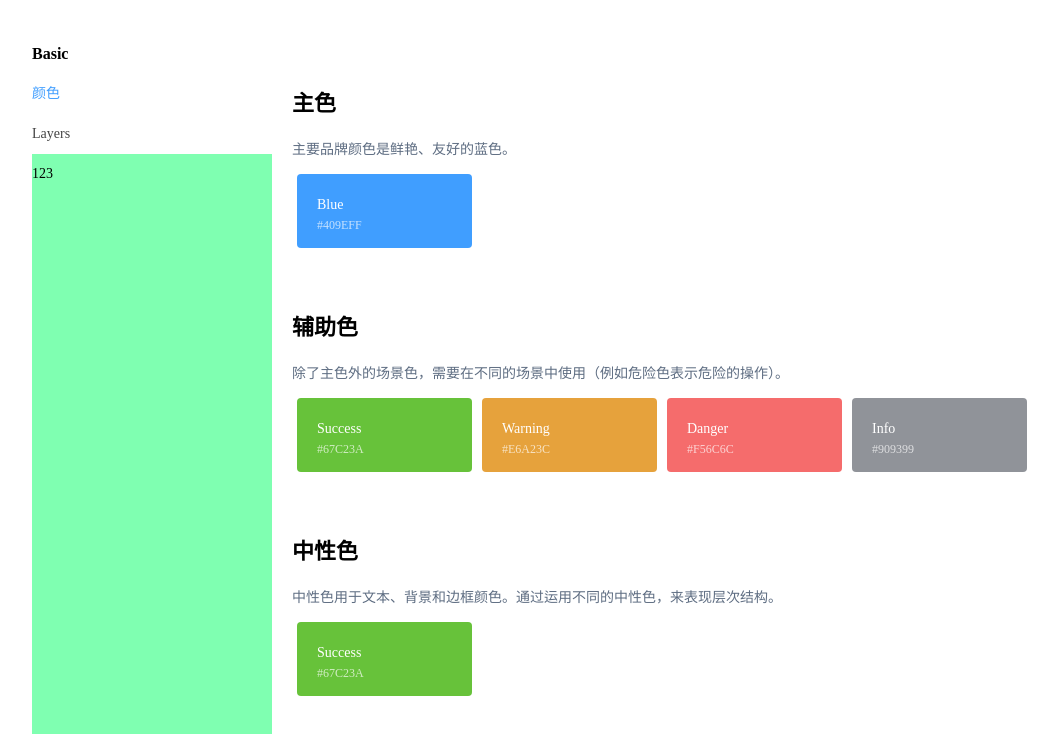
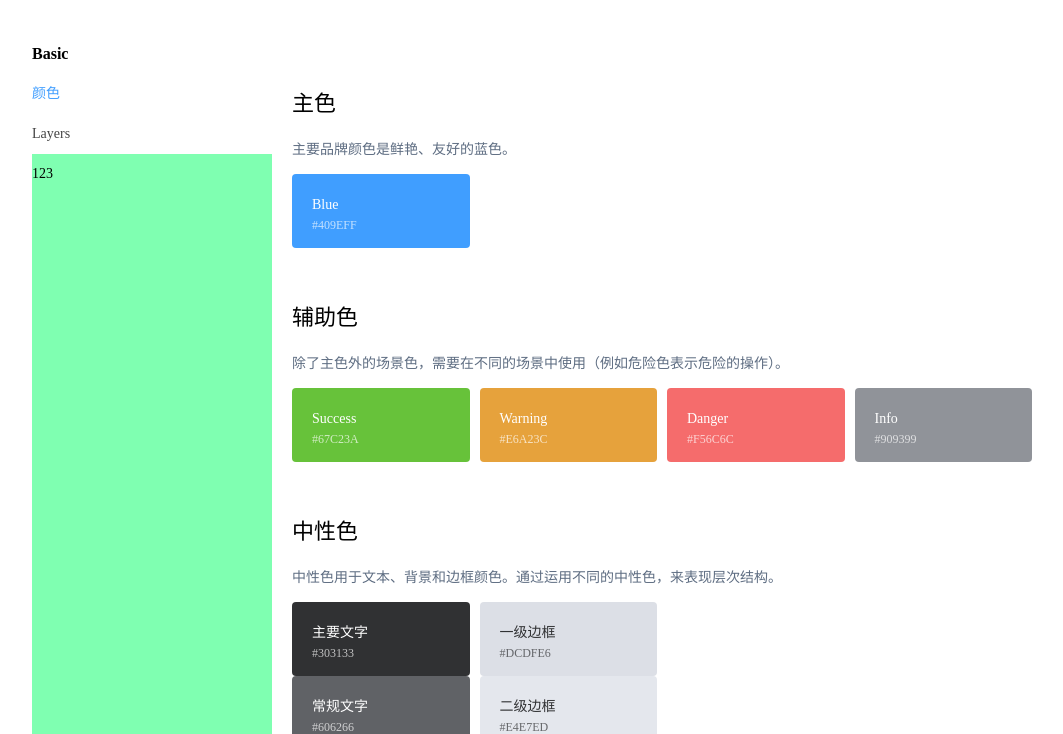
Before and after one commit to tysunshine/simple-ui, a website: page src/manual/manual.html in a window 1280 px wide. Shown: the part 66-800 px from the top of the page, without its empty margins (108-1171 px from the left). Drawn offline with nearby package versions, Linux system fonts and the light colour scheme; files that its build step writes are made by us from their sources.

Commit message:
整理manual手册

```diff
--- a/package.json
+++ b/package.json
@@ -12,6 +12,7 @@
   "devDependencies": {
     "bootstrap": "^4.1.3",
     "gulp": "^3.9.1",
+    "gulp-connect": "^5.6.1",
     "gulp-sass": "^4.0.2"
   }
 }
--- /dev/null
+++ b/src/manual/cont/basicColor.js
@@ -0,0 +1,82 @@
+var contTmp = `
+<h3>主色</h3>
+<p>主要品牌颜色是鲜艳、友好的蓝色。</p>
+<div class="sp-row color-row">
+	<div class="color-col sp-col-6 sp-col-cx-12">
+		<div class="demo-color-box bg-blue">
+			Blue
+			<div>#409EFF</div>
+		</div>
+	</div>
+</div>
+
+<h3>辅助色</h3>
+<p>除了主色外的场景色，需要在不同的场景中使用（例如危险色表示危险的操作）。</p>
+<div class="sp-row color-row">
+	<div class="color-col sp-col-6 sp-col-cx-12">
+		<div class="demo-color-box bg-success">
+			Success
+			<div>#67C23A</div>
+		</div>
+	</div>
+	<div class="color-col sp-col-6 sp-col-cx-12">
+		<div class="demo-color-box bg-warning">
+			Warning
+			<div>#E6A23C</div>
+		</div>
+	</div>
+	<div class="color-col sp-col-6 sp-col-cx-12">
+		<div class="demo-color-box bg-danger">
+			Danger
+			<div>#F56C6C</div>
+		</div>
+	</div>
+	<div class="color-col sp-col-6 sp-col-cx-12">
+		<div class="demo-color-box bg-info">
+			Info
+			<div>#909399</div>
+		</div>
+	</div>
+</div>
+
+<h3>中性色</h3>
+<p>中性色用于文本、背景和边框颜色。通过运用不同的中性色，来表现层次结构。</p>
+<div class="sp-row color-row">
+	<div class="color-col sp-col-6">
+		<div class="demo-color-box bg-text-primary">
+			主要文字
+			<div>#303133</div>
+		</div>
+		<div class="demo-color-box bg-text-regular">
+			常规文字
+			<div>#606266</div>
+		</div>
+		<div class="demo-color-box bg-text-secondary">
+			次要文字
+			<div>#909399</div>
+		</div>
+		<div class="demo-color-box bg-text-placeholder">
+			占位文字
+			<div>#C0C4CC</div>
+		</div>
+	</div>
+	<div class="color-col sp-col-6">
+		<div class="demo-color-box bg-border-base">
+			一级边框
+			<div>#DCDFE6</div>
+		</div>
+		<div class="demo-color-box bg-border-light">
+			二级边框
+			<div>#E4E7ED</div>
+		</div>
+		<div class="demo-color-box bg-border-lighter">
+			三级边框
+			<div>#EBEEF5</div>
+		</div>
+		<div class="demo-color-box bg-border-extra-light">
+			四级边框
+			<div>#F2F6FC</div>
+		</div>
+	</div>
+</div>
+`;
--- /dev/null
+++ b/src/manual/cont/basicLayers.js
@@ -0,0 +1,3 @@
+var contTmp = `
+<p>我是Layers栅格系统</p>
+`;
--- a/src/manual/manual.css
+++ b/src/manual/manual.css
@@ -11,22 +11,34 @@
 .main .left-cont dd {font-size: 14px;color: #444;cursor: pointer;}
 .main .left-cont dd:hover {color: #409EFF;}
 .main .left-cont dd.is-checked {color: #409EFF;}
-.main .right-cont {float: left;padding-left: 20px;width: calc(100% - 240px);box-sizing: border-box; overflow: auto;}
+.main .right-cont {float: left;padding-left: 20px;padding-bottom:100px;width: calc(100% - 240px);box-sizing: border-box;
+	overflow-y: auto;overflow-x:hidden;}
 .main .right-cont .link-cont {display: none;}
 .main .right-cont .link-cont.is-checked {display: block;}
 
 .cs {height: 1000px;background: rgba(0, 255, 100, .5);}
 
 /*cont内容样式*/
-h3 {margin: 55px 0 20px;font-size: 22px;line-height: 30px;}
+h3 {margin: 55px 0 20px;font-size: 22px;line-height: 30px;font-weight:normal;}
 p {margin: 14px 0;font-size: 14px;color: #5e6d82;}
-.demo-color-box {margin: 0 0 10px 5px;padding: 20px;width: calc(100% - 10px);height: 74px;border-radius: 4px;box-sizing: border-box;color: #fff;}
+.color-row {margin-left: -5px;margin-right: -5px;}
+.color-col {padding: 0 5px;}
+.demo-color-box {padding: 20px;width: 100%;height: 74px;border-radius: 4px;box-sizing: border-box;color: #fff;}
 .demo-color-box div {font-size: 12px;opacity: .69;}
 .bg-blue {background: #409EFF;}
 .bg-success {background: #67C23A;}
 .bg-warning {background: #E6A23C;}
 .bg-danger {background: #F56C6C;}
 .bg-info {background: #909399;}
+.bg-text-primary {background: #303133;}
+.bg-text-regular {background: #606266;}
+.bg-text-secondary {background: #909399;}
+.bg-text-placeholder {background: #C0C4CC;}
+.bg-border-base {background: #DCDFE6; color: #303133;}
+.bg-border-light {background: #E4E7ED; color: #303133;}
+.bg-border-lighter {background: #EBEEF5; color: #303133;}
+.bg-border-extra-light {background: #F2F6FC; color: #303133;}
+
 
 @media only screen and (max-width: 768px) {
 	.content {max-width: 100%; padding: 0 10px; box-sizing: border-box;}
--- a/src/manual/manual.html
+++ b/src/manual/manual.html
@@ -22,64 +22,9 @@
 					</dl>
 					<div class="cs">123</div>
 				</div>
-				<div class="right-cont">
-					<div class="link-cont is-checked"  contname="basicColor">
-						<h3>主色</h3>
-						<p>主要品牌颜色是鲜艳、友好的蓝色。</p>
-						<div class="sp-row">
-							<div class="sp-col-6 sp-col-cx-12">
-								<div class="demo-color-box bg-blue">
-									Blue
-									<div>#409EFF</div>
-								</div>
-							</div>
-						</div>
-
-						<h3>辅助色</h3>
-						<p>除了主色外的场景色，需要在不同的场景中使用（例如危险色表示危险的操作）。</p>
-						<div class="sp-row">
-							<div class="sp-col-6 sp-col-cx-12">
-								<div class="demo-color-box bg-success">
-									Success
-									<div>#67C23A</div>
-								</div>
-							</div>
-							<div class="sp-col-6 sp-col-cx-12">
-								<div class="demo-color-box bg-warning">
-									Warning
-									<div>#E6A23C</div>
-								</div>
-							</div>
-							<div class="sp-col-6 sp-col-cx-12">
-								<div class="demo-color-box bg-danger">
-									Danger
-									<div>#F56C6C</div>
-								</div>
-							</div>
-							<div class="sp-col-6 sp-col-cx-12">
-								<div class="demo-color-box bg-info">
-									Info
-									<div>#909399</div>
-								</div>
-							</div>
-						</div>
-
-						<h3>中性色</h3>
-						<p>中性色用于文本、背景和边框颜色。通过运用不同的中性色，来表现层次结构。</p>
-						<div class="sp-row">
-							<div class="sp-col-6">
-								<div class="demo-color-box bg-success">
-									Success
-									<div>#67C23A</div>
-								</div>
-							</div>
-						</div>
-					</div>
-					<div class="link-cont" contname="basicLayers">我是Layers栅格系统</div>
-				</div>
+				<div class="right-cont"></div>
 			</div>
 		</div>
-
 
 		<script src="lib/getViewPort.js"></script>
 		<script src="lib/getDistanceBody.js"></script>
--- a/src/manual/manual.js
+++ b/src/manual/manual.js
@@ -1,21 +1,31 @@
-window.onload = function () {
+var manual = {
+	init: function () {
+		// 节点
+		this.oLeftCont = document.getElementsByClassName('left-cont')[0];			// 左侧按钮盒子
+		this.oRightCont = document.getElementsByClassName('right-cont')[0];			// 合成内容盒子
+		this.oLinkBtns = document.getElementsByClassName('link-btn');				// 所有左侧按钮
 
-	var oLeftCont = document.getElementsByClassName('left-cont')[0];
-	var oRightCont = document.getElementsByClassName('right-cont')[0];
+		this.initState();
+		this.initEvent();
+	},
 
-	var oLinkBtns = document.getElementsByClassName('link-btn');
-	var oLinkConts = document.getElementsByClassName('link-cont');
+	// 初始化状态
+	initState: function () {
+		// 1、设置left-cont与right-cont最大高度
+		this.setMaxHeight(this.oLeftCont);
+		this.setMaxHeight(this.oRightCont);
 
-	// 设置最大高度
-	setMaxHeight(oLeftCont);
-	setMaxHeight(oRightCont);
+		// 2、设置默认显示数据
+		this.setShowCont('basicColor');
+	},
 
-	// 左侧点击更换右侧信息
-	oLeftCont.onclick = function (evt) {
+	// 初始化事件
+	initEvent: function () {
+		var _this = this;
+
+		// 左侧按钮点击事件
+		this.oLeftCont.onclick = function (evt) {
 			var e = evt || window.event;
-		evt ? e.stopPropagation() : e.cancelBubble = true;
-		evt ? e.preventDefault() : e.returnVlaue = false;
-
 			var tag = e.target || e.srcElement;
 
 			if ( !hasClass(tag, 'link-btn') ) {
@@ -23,35 +33,58 @@ window.onload = function () {
 			}
 
 			// 按钮样式
-		for ( var i = 0; i < oLinkBtns.length; i++ ) {
-			if ( tag === oLinkBtns[i] ) {
-				addClass(oLinkBtns[i], 'is-checked');
+			for ( var i = 0; i < _this.oLinkBtns.length; i++ ) {
+				if ( tag === _this.oLinkBtns[i] ) {
+					addClass(_this.oLinkBtns[i], 'is-checked');
 				} else {
-				delClass(oLinkBtns[i], 'is-checked');
+					delClass(_this.oLinkBtns[i], 'is-checked');
 				}
 			}
 
-		// 内容样式
-		var sContname = tag.getAttribute('contname');
-		for ( var i = 0; i < oLinkConts.length; i++ ) {
-			var oCont = oLinkConts[i];
-
-			if ( sContname == oCont.getAttribute('contname') ) {
-				addClass(oCont, 'is-checked');
-			} else {
-				delClass(oCont, 'is-checked');
+			// 更换内容
+			var strContName = tag.getAttribute('contname');
+			_this.setShowCont(strContName);
 		}
-		}
-	}
-}
-
+	},
 
 	// 设置最大高度
-function setMaxHeight (obj) {
+	setMaxHeight: function (obj) {
 		var iClientH = getViewPort().height;
 		var iDistanceTop = getDistanceBody(obj).top;
 
 		setStyle(obj, {
 			maxHeight: iClientH - iDistanceTop + 'px'
 		})
+	},
+
+	// 设置显示数据
+	setShowCont: function (name) {
+		var _this = this;
+		var oScriptCont = document.getElementById('scriptCont');
+		var timer = null;
+
+		if ( oScriptCont ) {
+			if ( oScriptCont.getAttribute('contname') == name ) {
+				return;
 			}
+			document.body.removeChild(oScriptCont);
+		}
+
+		oScriptCont = document.createElement('script');
+		oScriptCont.id = 'scriptCont';
+		oScriptCont.setAttribute('contname', name);
+		document.body.appendChild(oScriptCont);
+		oScriptCont.src = './cont/' + name + '.js';
+
+		timer = setInterval(function () {
+			if ( window.contTmp ) {
+				clearInterval(timer);
+				_this.oRightCont.innerHTML = contTmp;
+			}
+		}, 30);
+	}
+}
+
+window.onload = function () {
+	manual.init();
+}
```
Also changed, not shown: gulpfile.js (+21 -4 lines), dist/manual/cont/basicColor.js (added), dist/manual/cont/basicLayers.js (added), dist/manual/manual.css, dist/manual/manual.html, dist/manual/manual.js. Lines whose indentation alone changed are shown as unchanged.
